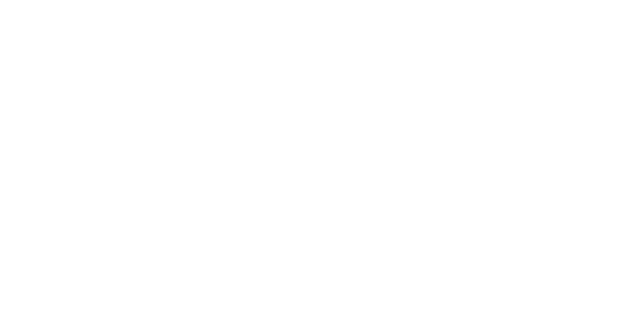
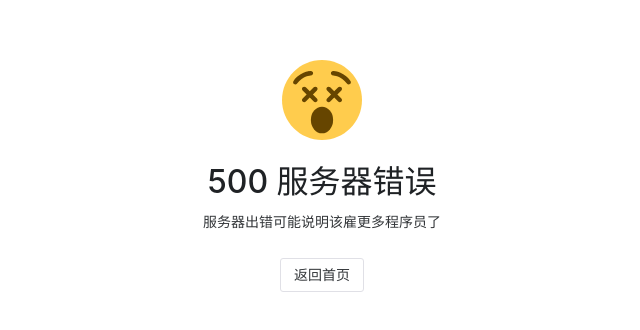
Before and after one commit to SuperDestroy/todo-admin, a Vue app: page /500 in a window 1280 px wide. Before the commit this address had no page. Shown: the part 224-554 px from the top of the page, without its empty margins (318-958 px from the left). Built offline with nearby package versions, Linux system fonts and the light colour scheme; a small style sheet from the web is missing.

Commit message:
增加异常演示页面

```diff
--- a/components.d.ts
+++ b/components.d.ts
@@ -15,12 +15,16 @@ declare module 'vue' {
     IconTooling: typeof import('./src/components/icons/IconTooling.vue')['default']
     NAvatar: typeof import('naive-ui')['NAvatar']
     'NAvatar?': typeof import('naive-ui')['NAvatar?']
+    NButton: typeof import('naive-ui')['NButton']
     NButtonGroup: typeof import('naive-ui')['NButtonGroup']
     NCard: typeof import('naive-ui')['NCard']
     NDataTable: typeof import('naive-ui')['NDataTable']
     NFlex: typeof import('naive-ui')['NFlex']
     NIcon: typeof import('naive-ui')['NIcon']
+    NLayout: typeof import('naive-ui')['NLayout']
+    NLayoutContent: typeof import('naive-ui')['NLayoutContent']
     NMenu: typeof import('naive-ui')['NMenu']
+    NResult: typeof import('naive-ui')['NResult']
     NScrollbar: typeof import('naive-ui')['NScrollbar']
     NStatistic: typeof import('naive-ui')['NStatistic']
     NSwitch: typeof import('naive-ui')['NSwitch']
--- a/src/layouts/components/MenuSide.vue
+++ b/src/layouts/components/MenuSide.vue
@@ -15,6 +15,29 @@ const menuOptions: MenuOption[] = [{
   iconString: 'carbon:home',
   to: '/',
   children: undefined
+}, {
+  key: nanoid(),
+  label: '异常页',
+  iconString: 'carbon:data-error',
+  children: [{
+    key: nanoid(),
+    label: '403',
+    to: '/403',
+    iconString: 'carbon:data-error',
+    children: undefined
+  }, {
+    key: nanoid(),
+    label: '404',
+    to: '/404',
+    iconString: 'carbon:data-error',
+    children: undefined
+  }, {
+    key: nanoid(),
+    label: '500',
+    to: '/500',
+    iconString: 'carbon:data-error',
+    children: undefined
+  }]
 }, {
   key: nanoid(),
   label: '列表',
--- /dev/null
+++ b/src/views/error/Error403.vue
@@ -0,0 +1,30 @@
+<script setup lang="ts">
+import { useRouter } from 'vue-router';
+
+const router = useRouter();
+const back = () => {
+  router.replace('/');
+};
+</script>
+
+<template>
+  <n-layout>
+    <n-layout-content>
+      <n-flex justify="center" align="center" h-100vh w-100vw>
+        <n-result
+          status="403"
+          title="403 禁止访问"
+          description="总有些门是对你关闭的"
+        >
+          <template v-slot:footer>
+            <n-button @click="back">返回首页</n-button>
+          </template>
+        </n-result>
+      </n-flex>
+    </n-layout-content>
+  </n-layout>
+</template>
+
+<style scoped lang="scss">
+
+</style>
--- /dev/null
+++ b/src/views/error/Error404.vue
@@ -0,0 +1,26 @@
+<script setup lang="ts">
+import { useRouter } from 'vue-router';
+
+const router = useRouter();
+const back = () => {
+  router.replace('/');
+};
+</script>
+
+<template>
+  <n-layout>
+    <n-layout-content>
+      <n-flex justify="center" align="center" h-100vh w-100vw>
+        <n-result status="404" title="404 资源不存在" description="生活总归带点荒谬">
+          <template v-slot:footer>
+            <n-button @click="back">返回首页</n-button>
+          </template>
+        </n-result>
+      </n-flex>
+    </n-layout-content>
+  </n-layout>
+</template>
+
+<style scoped lang="scss">
+
+</style>
--- /dev/null
+++ b/src/views/error/Error500.vue
@@ -0,0 +1,30 @@
+<script setup lang="ts">
+import { useRouter } from 'vue-router';
+
+const router = useRouter();
+const back = () => {
+  router.replace('/');
+};
+</script>
+
+<template>
+  <n-layout>
+    <n-layout-content>
+      <n-flex justify="center" align="center" h-100vh w-100vw>
+        <n-result
+          status="500"
+          title="500 服务器错误"
+          description="服务器出错可能说明该雇更多程序员了"
+        >
+          <template v-slot:footer>
+            <n-button @click="back">返回首页</n-button>
+          </template>
+        </n-result>
+      </n-flex>
+    </n-layout-content>
+  </n-layout>
+</template>
+
+<style scoped lang="scss">
+
+</style>
```
Also changed, not shown: src/router/index.ts (+9 -0 lines).
